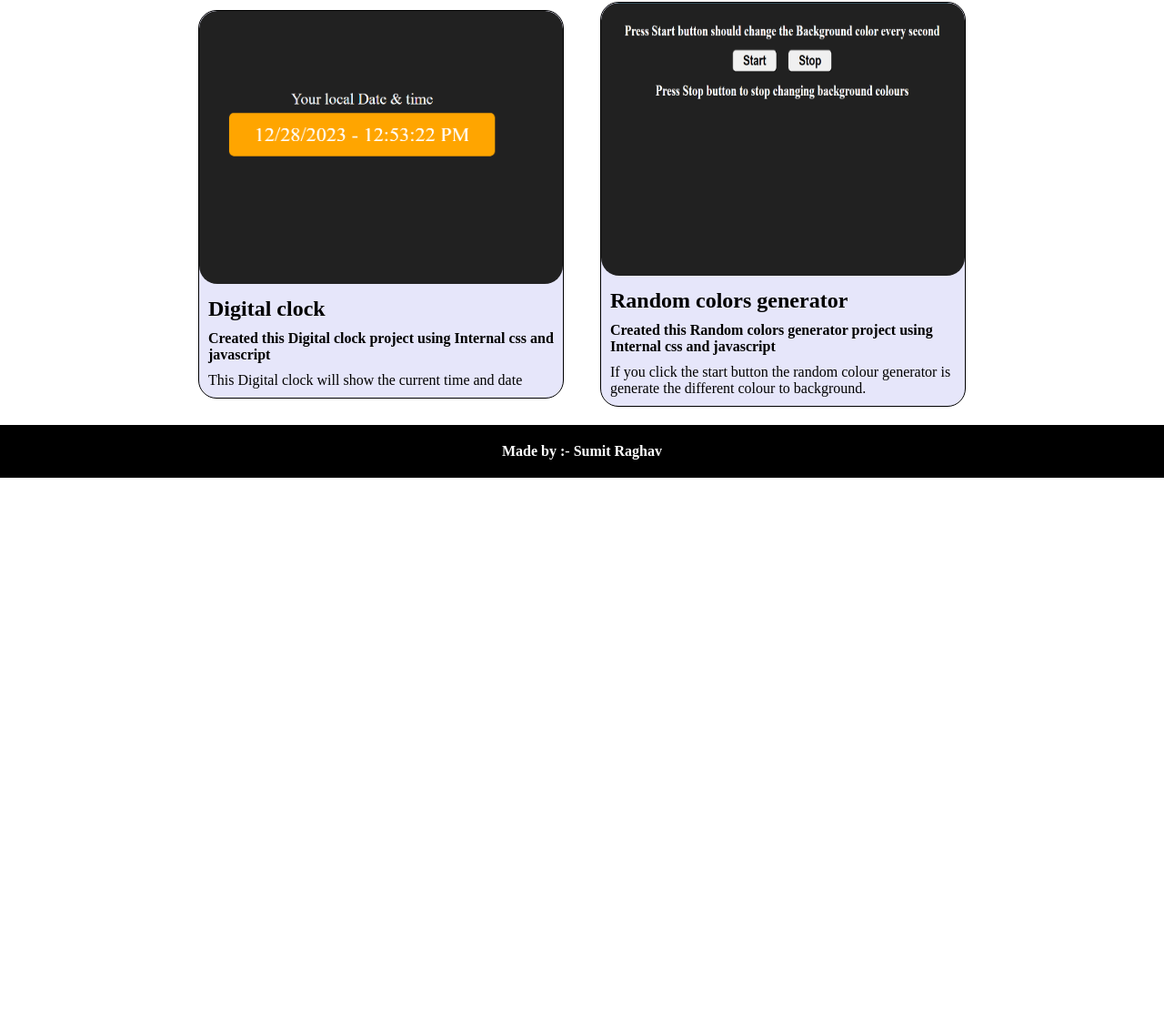
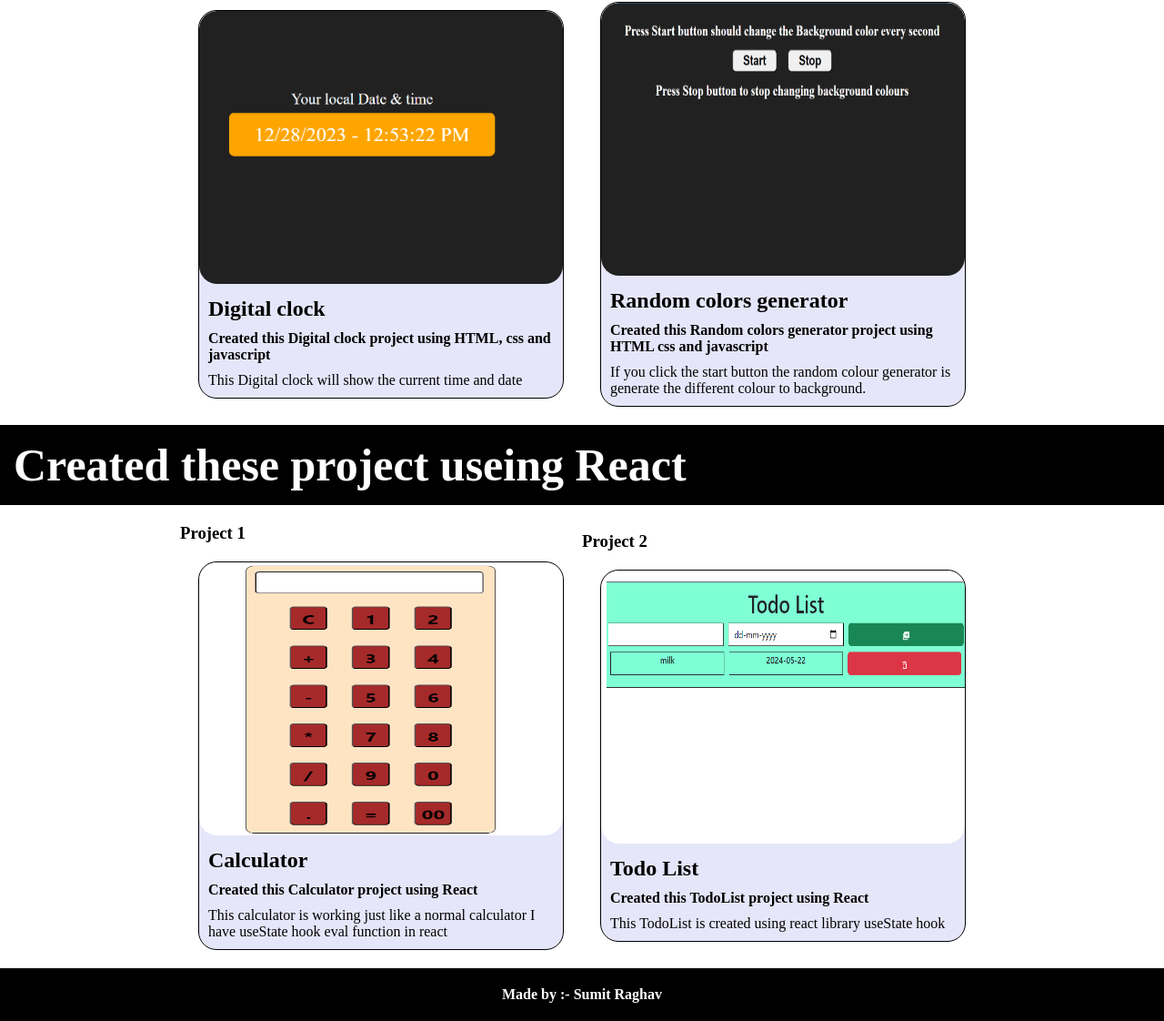
Before and after one commit to ShivaRaghav100/mini_project, a plain HTML site: page index.html in a window 1280 px wide. Shown: the part 1280-2402 px from the top of the page at 91% size. Before the commit the page ends 1805 px from the top, so only its background shows below. Drawn offline with Linux system fonts and the light colour scheme.

Commit message:
added new react Project

```diff
--- a/BMI/BMI.css
+++ b/BMI/BMI.css
@@ -44,6 +44,7 @@ color: #212121;
 text-decoration: none;
 border: 2px solid #212121;
 font-size: 25px;
+cursor: pointer;
 }
 
 h1 {
--- a/background/style.css
+++ b/background/style.css
@@ -19,6 +19,7 @@ height: 100px;
 margin: 3px;
 border: solid black 2px;
 display: inline-block;
+cursor: pointer;
 }
 
 #grey {
--- a/index.html
+++ b/index.html
@@ -56,7 +56,7 @@
                     <img src="bulb.png" >
                     <div class="child">
                         <h2>Toggle bulb</h2>
-                        <h4>Created this Bulb project using Internal css and  javascript</h4>
+                        <h4>Created this Bulb project using HTML, css and  javascript</h4>
                         <p>Just click on turn-on button to turn-on bulb and click on turn-off button to turn-off  bulb.</p>
                     </div>
 
@@ -83,7 +83,7 @@
                     <img src="clock.png" >
                     <div class="child">
                         <h2>Digital clock</h2>
-                        <h4>Created this Digital clock project using Internal css and  javascript</h4>
+                        <h4>Created this Digital clock project using HTML, css and  javascript</h4>
                         <p>This Digital clock will show the current time and date</p>
                     </div>
 
@@ -96,8 +96,35 @@
                     <img src="rendom.png" >
                     <div class="child">
                         <h2>Random colors generator</h2>
-                        <h4>Created this Random colors generator project using Internal css and  javascript</h4>
+                        <h4>Created this Random colors generator project using HTML css and  javascript</h4>
                         <p>If you click the start button the random colour generator is generate the different colour to background.</p>
+                    </div>
+
+                </a></div>
+            </div>
+        </section>
+        <h2 class="head" >Created these project useing React</h2>
+        <section id="contener">
+            <div>
+                <h3>Project 1</h3>
+                <div class="main"><a href="https://calculater-ten-nu.vercel.app/" target="_blank">
+                    <img src="calculater.png" >
+                    <div class="child">
+                        <h2>Calculator</h2>
+                        <h4>Created this Calculator project using React</h4>
+                        <p>This calculator is working just like a normal calculator I have useState hook eval function in react</p>
+                    </div>
+
+                </a></div>
+            </div>
+            <div>
+                <h3>Project 2</h3>
+                <div class="main"><a href="https://todo-list-xi-three.vercel.app/" target="_blank">
+                    <img src="todolist.png" >
+                    <div class="child">
+                        <h2>Todo List</h2>
+                        <h4>Created this TodoList project using React</h4>
+                        <p>This TodoList is created using react library useState hook</p>
                     </div>
 
                 </a></div>
```
Also changed, not shown: bulb/bulb.html (+1 -0 lines), clock/clock.html (+0 -5 lines), rendom color/rendom_color.html (+1 -0 lines), calculater.png (added), todolist.png (added).
